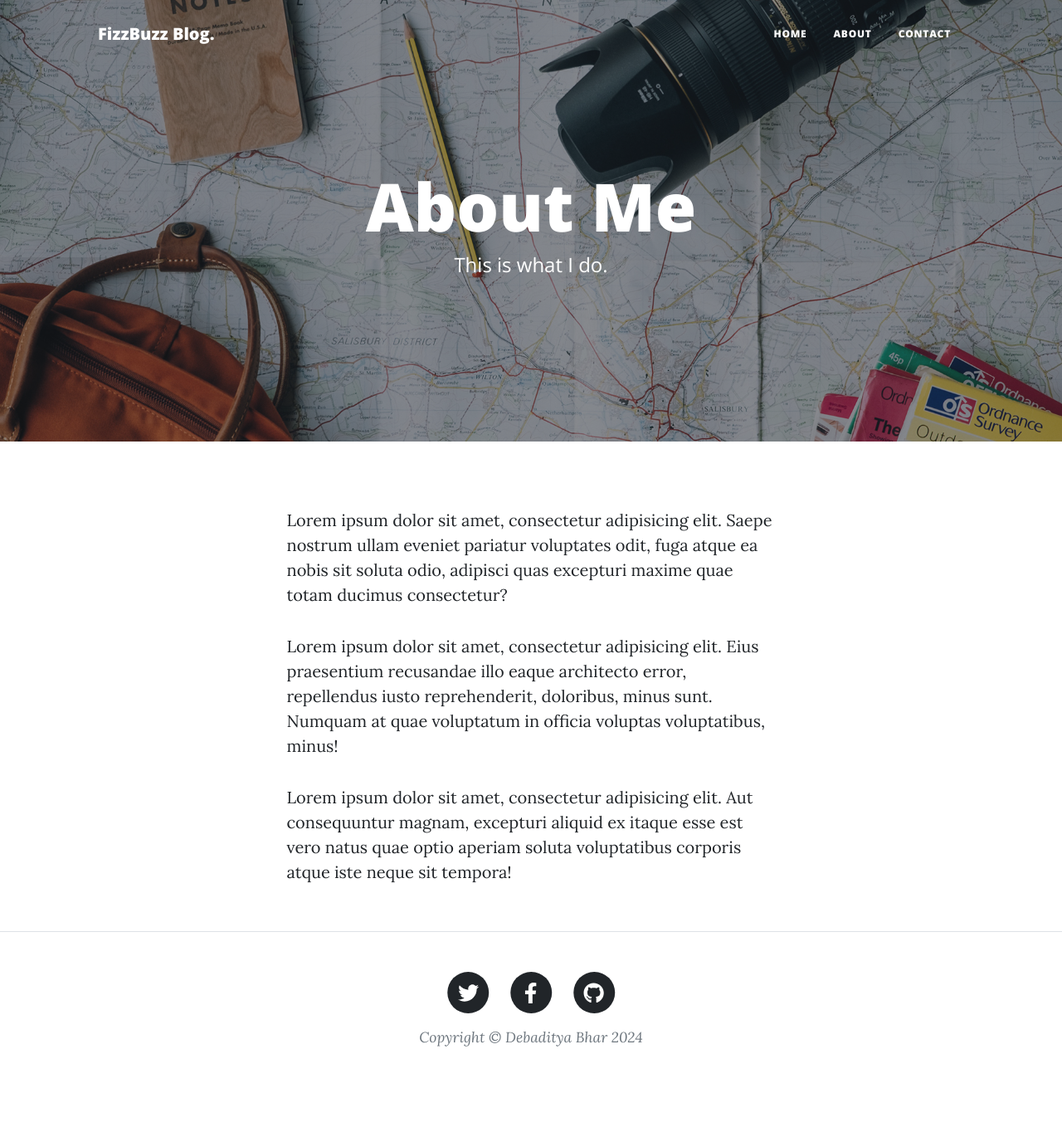
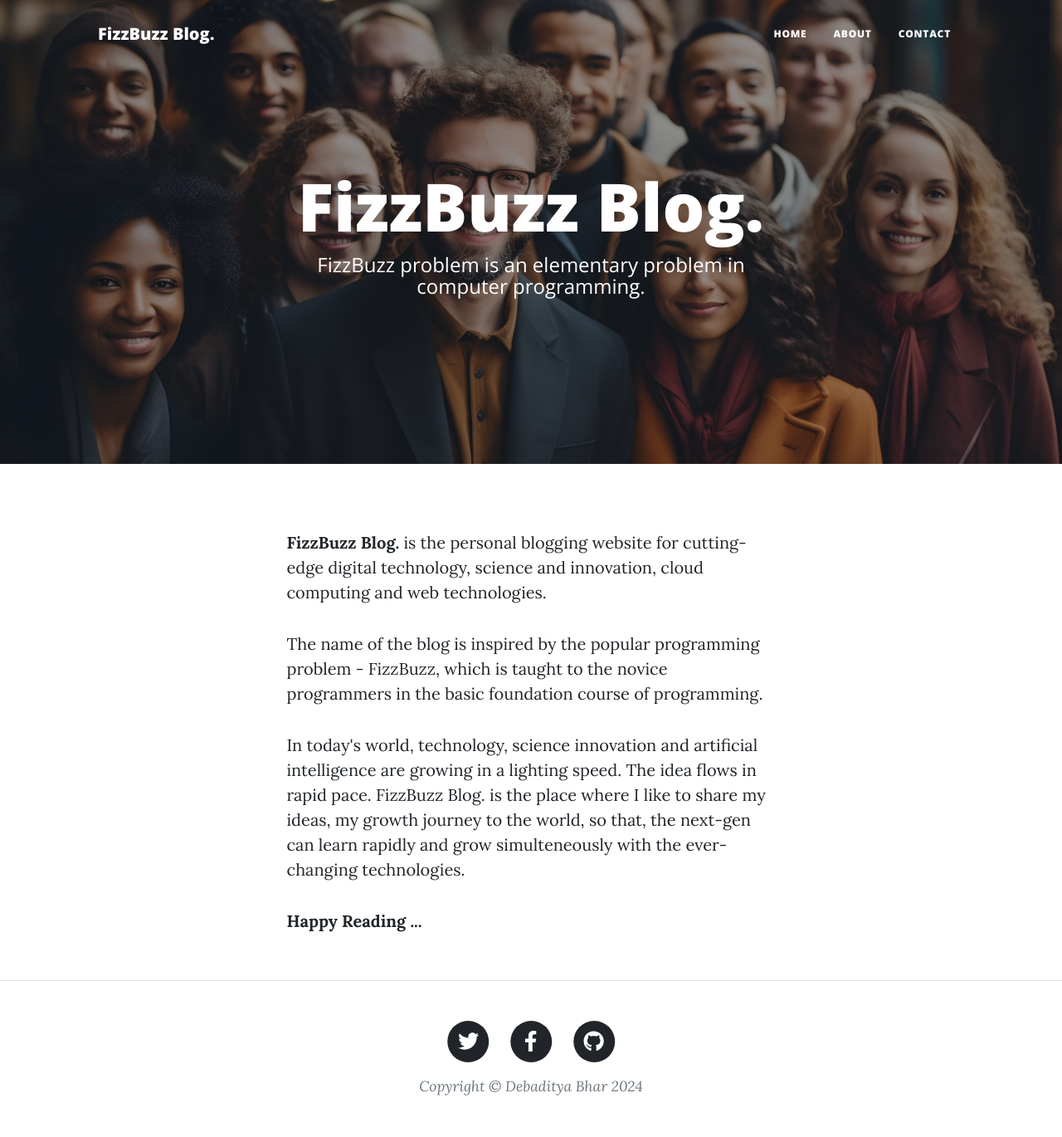
Before and after one commit to debapps/Python-100-days-of-code, a Flask app: page /about in a window 1280 px wide. Shown: the whole page at 83% size. Before the commit the page ends 1261 px from the top, so only its background shows below. Run offline with Flask 3, Linux system fonts and the light colour scheme; some libraries are stand-ins or nearby versions.

Commit message:
Day 60: Added Contact Form Post Functinality to the Blog Project.

```diff
--- /dev/null
+++ b/Capstone-Projects/Blog-Project/send_email.py
@@ -0,0 +1,35 @@
+import smtplib
+from dotenv import load_dotenv
+import os
+
+# This module is responsible for sending email.
+
+# Load the environment file.
+load_dotenv()
+
+# Constants.
+FROM_EMAIL = 'bhar.debaditya@gmail.com'
+APP_PASS = os.getenv('APP_PASS_CODE')
+TO_EMAIL = 'debadityabhar@icloud.com'
+MAIL_HOST = 'smtp.gmail.com'
+MAIL_PORT = 587
+
+class Email:
+
+    def __init__(self, email_sub, email_msg) -> None:
+        self.subject = email_sub
+        self.message = email_msg
+
+    def send_email(self):
+        # Create a SMTP connection.
+        with smtplib.SMTP(host=MAIL_HOST, port=MAIL_PORT) as connection:
+            # Put the connection to SMTP server into TLS mode.
+            connection.starttls()
+            # Login to the sender email.
+            connection.login(user=FROM_EMAIL, password=APP_PASS)
+            # Send the email.
+            connection.sendmail(
+                from_addr=FROM_EMAIL,
+                to_addrs=TO_EMAIL,
+                msg=f'Subject: {self.subject}\n\n{self.message}'
+            )
--- a/Capstone-Projects/Blog-Project/server.py
+++ b/Capstone-Projects/Blog-Project/server.py
@@ -1,6 +1,7 @@
-from flask import Flask, render_template
+from flask import Flask, render_template, request
 import requests
 from post import Post
+from send_email import Email
 
 # Constants
 BLOG_URL = 'https://api.npoint.io/6c785bf63668cabee2e2'
@@ -30,9 +31,27 @@ def home():
 def about():
     return render_template("about.html")
 
-@app.route("/contact")
+# This method gets the data from contact form.
+def recieve_contact_data():
+    name = request.form['name']
+    email = request.form['email']
+    phone = request.form['phone']
+    message = request.form['message']
+
+    email_subject = 'FizzBuzz Blog. : Someone Contacted You.'
+    email_message = f'Name: {name}\nEmail: {email}\nPhone: {phone}\n\nMessage:\n{message}'
+
+    email = Email(email_subject, email_message)
+    email.send_email()
+
+    return render_template("contact.html", heading = 'Successfully sent your message.')
+
+@app.route("/contact", methods=['GET', 'POST'])
 def contact():
-    return render_template("contact.html")
+    if request.method == 'POST':
+        return recieve_contact_data()
+    else:
+        return render_template("contact.html")
 
 @app.route("/blog/<int:postid>")
 def blog(postid):
@@ -48,5 +67,7 @@ def blog(postid):
 
     return render_template("post.html", post = blog)
 
+
+
 if __name__ == '__main__':
     app.run(debug=True)
--- a/Capstone-Projects/Blog-Project/templates/about.html
+++ b/Capstone-Projects/Blog-Project/templates/about.html
@@ -7,8 +7,11 @@
         <div class="row gx-4 gx-lg-5 justify-content-center">
             <div class="col-md-10 col-lg-8 col-xl-7">
                 <div class="page-heading">
-                    <h1>About Me</h1>
-                    <span class="subheading">This is what I do.</span>
+                    <h1>FizzBuzz Blog.</h1>
+                    <span class="subheading"
+                        >FizzBuzz problem is an elementary problem in computer
+                        programming.</span
+                    >
                 </div>
             </div>
         </div>
@@ -20,24 +23,24 @@
         <div class="row gx-4 gx-lg-5 justify-content-center">
             <div class="col-md-10 col-lg-8 col-xl-7">
                 <p>
-                    Lorem ipsum dolor sit amet, consectetur adipisicing elit.
-                    Saepe nostrum ullam eveniet pariatur voluptates odit, fuga
-                    atque ea nobis sit soluta odio, adipisci quas excepturi
-                    maxime quae totam ducimus consectetur?
+                    <strong>FizzBuzz Blog.</strong> is the personal blogging
+                    website for cutting-edge digital technology, science and
+                    innovation, cloud computing and web technologies.
                 </p>
                 <p>
-                    Lorem ipsum dolor sit amet, consectetur adipisicing elit.
-                    Eius praesentium recusandae illo eaque architecto error,
-                    repellendus iusto reprehenderit, doloribus, minus sunt.
-                    Numquam at quae voluptatum in officia voluptas voluptatibus,
-                    minus!
+                    The name of the blog is inspired by the popular programming
+                    problem - FizzBuzz, which is taught to the novice
+                    programmers in the basic foundation course of programming.
                 </p>
                 <p>
-                    Lorem ipsum dolor sit amet, consectetur adipisicing elit.
-                    Aut consequuntur magnam, excepturi aliquid ex itaque esse
-                    est vero natus quae optio aperiam soluta voluptatibus
-                    corporis atque iste neque sit tempora!
+                    In today's world, technology, science innovation and
+                    artificial intelligence are growing in a lighting speed. The
+                    idea flows in rapid pace. FizzBuzz Blog. is the place where
+                    I like to share my ideas, my growth journey to the world, so
+                    that, the next-gen can learn rapidly and grow simulteneously
+                    with the ever-changing technologies.
                 </p>
+                <p><strong>Happy Reading ...</strong></p>
             </div>
         </div>
     </div>
```
Also changed, not shown: Capstone-Projects/Blog-Project/templates/contact.html (+18 -32 lines), Day-60-Flask-HTML-Form/server.py (added, +15 -0 lines), Day-60-Flask-HTML-Form/templates/index.html (added, +17 -0 lines), Day-60-Flask-HTML-Form/templates/login.html (added, +11 -0 lines), Capstone-Projects/Blog-Project/static/images/about-bg.jpg, 1 other file.
